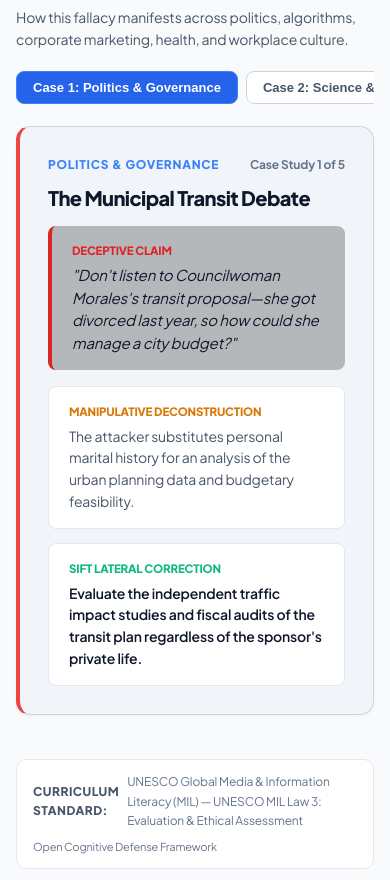
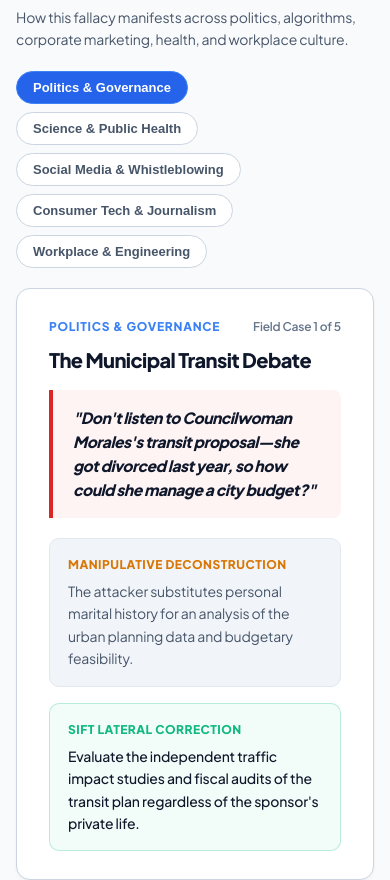
Before and after one commit to okihita/verilens, a Next.js app in the folder apps/web/: page /codex/ad-hominem in a window 390 px wide. Shown: the part 1465-2345 px from the top of the page. Built offline with nearby package versions, Linux system fonts and the light colour scheme.

Commit message:
style(codex): implement Option 1 for Case Studies UI
- Replace horizontal scrollbar with responsive wrapped domain pill buttons
- Replace nested 3-box stack with clean editorial quote and two-part deconstruction grid

```diff
--- a/apps/web/app/(core)/codex/[slug]/page.tsx
+++ b/apps/web/app/(core)/codex/[slug]/page.tsx
@@ -345,93 +345,113 @@ export default function FallacyDetailsPage({ params }: { params: Promise<{ slug:
             </p>
           </div>
 
-          {/* Case Study Tab Selectors */}
+          {/* Case Study Domain Switcher (Wrapped, zero scrollbar) */}
           {caseStudies.length > 0 && (
             <div>
-              <div style={{ display: 'flex', gap: '8px', marginBottom: '18px', overflowX: 'auto', paddingBottom: '4px', WebkitOverflowScrolling: 'touch' }}>
-                {caseStudies.map((cs, idx) => (
+              <div style={{ display: 'flex', flexWrap: 'wrap', gap: '8px', marginBottom: '20px' }}>
+                {caseStudies.map((cs, idx) => {
+                  const isActive = activeCaseStudyTab === idx;
+                  return (
                     <button
                       key={cs.id || idx}
                       onClick={() => setActiveCaseStudyTab(idx)}
                       style={{
                         padding: '8px 16px',
-                      borderRadius: '8px',
+                        borderRadius: '20px',
                         fontSize: '13px',
-                      fontWeight: '800',
+                        fontWeight: '700',
                         border: '1px solid',
                         cursor: 'pointer',
-                      whiteSpace: 'nowrap',
                         transition: 'all 0.15s ease',
-                      borderColor: activeCaseStudyTab === idx ? 'var(--accent-blue-light)' : 'var(--border-card)',
-                      background: activeCaseStudyTab === idx ? 'var(--accent-blue)' : 'var(--bg-surface)',
-                      color: activeCaseStudyTab === idx ? '#FFFFFF' : 'var(--text-secondary)'
+                        borderColor: isActive ? 'var(--accent-blue-light)' : 'var(--border-card)',
+                        background: isActive ? 'var(--accent-blue)' : 'var(--bg-surface)',
+                        color: isActive ? '#FFFFFF' : 'var(--text-secondary)'
                       }}
                     >
-                    Case {idx + 1}: {cs.domain}
+                      {cs.domain}
                     </button>
-                ))}
+                  );
+                })}
               </div>
 
-              {/* Active Case Study Card */}
+              {/* Active Case Study Editorial Card */}
               {caseStudies[activeCaseStudyTab] && (
                 <div
                   className="card"
                   style={{
-                    padding: '28px',
-                    background: 'var(--bg-surface-elevated)',
+                    padding: '28px 32px',
+                    background: 'var(--bg-surface)',
                     border: '1px solid var(--border-card)',
-                    borderLeft: `4px solid ${fallacy.color || 'var(--accent-blue)'}`
+                    borderRadius: 'var(--radius-lg)'
                   }}
                 >
-                  <div style={{ display: 'flex', justifyContent: 'space-between', alignItems: 'center', flexWrap: 'wrap', gap: '10px', marginBottom: '12px' }}>
+                  {/* Case Header */}
+                  <div style={{ display: 'flex', justifyContent: 'space-between', alignItems: 'center', flexWrap: 'wrap', gap: '8px', marginBottom: '12px' }}>
                     <span style={{ fontSize: '12px', fontWeight: '800', color: 'var(--accent-blue-light)', textTransform: 'uppercase', letterSpacing: '0.06em' }}>
                       {caseStudies[activeCaseStudyTab].domain}
                     </span>
-                    <span style={{ fontSize: '12px', color: 'var(--text-muted)', fontWeight: '700' }}>
-                      Case Study {activeCaseStudyTab + 1} of {caseStudies.length}
+                    <span style={{ fontSize: '12px', color: 'var(--text-muted)', fontWeight: '600' }}>
+                      Field Case {activeCaseStudyTab + 1} of {caseStudies.length}
                     </span>
                   </div>
 
-                  <h3 style={{ fontSize: '20px', fontWeight: '800', color: 'var(--text-main)', marginBottom: '16px' }}>
+                  {/* Title */}
+                  <h3 style={{ fontSize: '20px', fontWeight: '800', color: 'var(--text-main)', margin: '0 0 18px 0' }}>
                     {caseStudies[activeCaseStudyTab].title}
                   </h3>
 
-                  {/* Deceptive Claim Box */}
+                  {/* Authentic Quote Box */}
+                  <blockquote
+                    style={{
+                      margin: '0 0 20px 0',
+                      padding: '16px 20px',
+                      borderLeft: '4px solid var(--accent-red)',
+                      background: 'rgba(239, 68, 68, 0.06)',
+                      borderRadius: '0 8px 8px 0',
+                      fontSize: '15.5px',
+                      fontStyle: 'italic',
+                      color: 'var(--text-main)',
+                      lineHeight: '1.55'
+                    }}
+                  >
+                    {caseStudies[activeCaseStudyTab].claim}
+                  </blockquote>
+
+                  {/* Two-column Deconstruction & Verification Grid */}
+                  <div style={{ display: 'grid', gridTemplateColumns: 'repeat(auto-fit, minmax(280px, 1fr))', gap: '16px' }}>
+                    {/* The Manipulation */}
                     <div
                       style={{
-                      background: 'rgba(0, 0, 0, 0.25)',
-                      borderLeft: '4px solid var(--accent-red)',
-                      padding: '16px 20px',
-                      borderRadius: '8px',
-                      marginBottom: '16px'
+                        padding: '16px 18px',
+                        background: 'var(--bg-surface-elevated)',
+                        border: '1px solid var(--border-subtle)',
+                        borderRadius: 'var(--radius-md)'
                       }}
                     >
-                    <div style={{ fontSize: '11.5px', fontWeight: '800', color: 'var(--accent-red)', textTransform: 'uppercase', marginBottom: '4px' }}>
-                      {t('codex_claim_label')}
-                    </div>
-                    <p style={{ fontSize: '15px', fontStyle: 'italic', color: 'var(--text-main)', lineHeight: '1.5', margin: 0 }}>
-                      {caseStudies[activeCaseStudyTab].claim}
-                    </p>
-                  </div>
-
-                  {/* Manipulative Deconstruction */}
-                  <div style={{ background: 'var(--bg-surface)', padding: '16px 20px', borderRadius: '8px', border: '1px solid var(--border-subtle)', marginBottom: '14px' }}>
-                    <div style={{ fontSize: '11.5px', fontWeight: '800', color: 'var(--accent-amber)', textTransform: 'uppercase', marginBottom: '4px' }}>
+                      <div style={{ fontSize: '12px', fontWeight: '800', color: 'var(--accent-amber)', textTransform: 'uppercase', marginBottom: '6px', letterSpacing: '0.04em' }}>
                         {t('codex_deconstruction_label')}
                       </div>
-                    <p style={{ fontSize: '14px', color: 'var(--text-secondary)', lineHeight: '1.55', margin: 0 }}>
+                      <p style={{ fontSize: '14px', color: 'var(--text-secondary)', lineHeight: '1.6', margin: 0 }}>
                         {caseStudies[activeCaseStudyTab].deconstruction}
                       </p>
                     </div>
 
-                  {/* SIFT Lateral Correction */}
-                  <div style={{ background: 'var(--bg-surface)', padding: '16px 20px', borderRadius: '8px', border: '1px solid var(--border-subtle)' }}>
-                    <div style={{ fontSize: '11.5px', fontWeight: '800', color: 'var(--accent-emerald-light)', textTransform: 'uppercase', marginBottom: '4px' }}>
+                    {/* How to Verify (SIFT Defense) */}
+                    <div
+                      style={{
+                        padding: '16px 18px',
+                        background: 'rgba(16, 185, 129, 0.05)',
+                        border: '1px solid rgba(16, 185, 129, 0.25)',
+                        borderRadius: 'var(--radius-md)'
+                      }}
+                    >
+                      <div style={{ fontSize: '12px', fontWeight: '800', color: 'var(--accent-emerald-light)', textTransform: 'uppercase', marginBottom: '6px', letterSpacing: '0.04em' }}>
                         {t('codex_correction_label')}
                       </div>
-                    <p style={{ fontSize: '14px', color: 'var(--text-main)', lineHeight: '1.55', margin: 0, fontWeight: '600' }}>
+                      <p style={{ fontSize: '14px', color: 'var(--text-main)', lineHeight: '1.6', margin: 0, fontWeight: '500' }}>
                         {caseStudies[activeCaseStudyTab].correction}
                       </p>
+                    </div>
                   </div>
                 </div>
               )}
```
Lines whose indentation alone changed are shown as unchanged.
